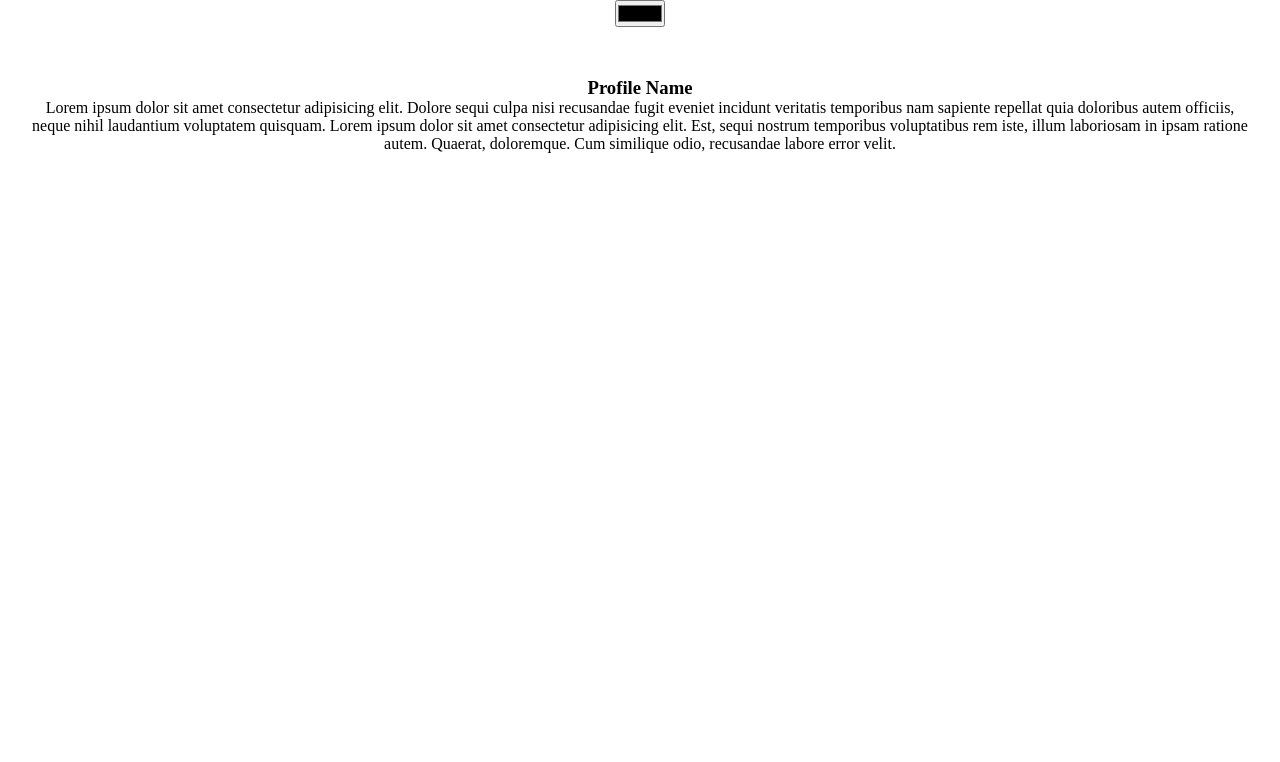
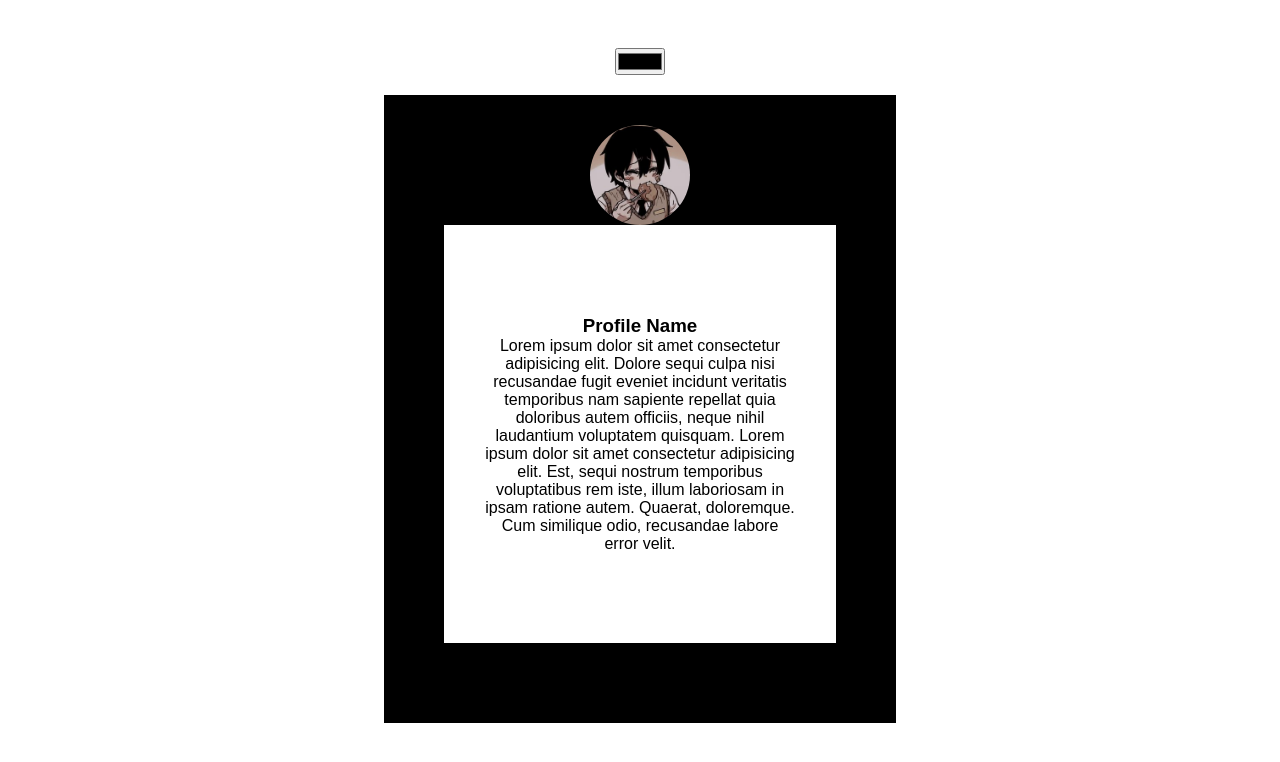
Before and after one commit to GinaTamayo/taller, a plain HTML site: page tallerColor/index.html in a window 1280 px wide. Drawn offline with Linux system fonts and the light colour scheme.

Commit message:
modificacion de estilos en css

```diff
--- a/tallerColor/index.html
+++ b/tallerColor/index.html
@@ -11,7 +11,7 @@
         <input type="color" id="color">
 
         <div class="card" id="card">
-                <img src="" alt="">
+                <img src="./image.jpg">
                 <div class="info">
                     <h3>Profile Name</h3>
                     <p>Lorem ipsum dolor sit amet consectetur adipisicing elit. Dolore sequi culpa nisi recusandae fugit eveniet incidunt veritatis temporibus nam sapiente repellat quia doloribus autem officiis, neque nihil laudantium voluptatem quisquam. Lorem ipsum dolor sit amet consectetur adipisicing elit. Est, sequi nostrum temporibus voluptatibus rem iste, illum laboriosam in ipsam ratione autem. Quaerat, doloremque. Cum similique odio, recusandae labore error velit.</p>
--- a/tallerColor/style.css
+++ b/tallerColor/style.css
@@ -2,21 +2,35 @@
     margin: 0;
     padding: 0;
     box-sizing: border-box;
+    font-family: Arial, Helvetica, sans-serif;
 }
 
+body{
+    padding: 6vh 30vw;
+}
 .container {
    display: flex;
    flex-direction: column;
    align-items: center;
 }
+
 .card{
+    margin-top: 20px;
+    padding: 30px;
     display: flex;
     flex-direction: column;
+    align-items: center;
+    background-color: black;
 }
-
+img{
+    width: 100px;
+    height: 100px;
+    border-radius: 50px;
+}
 .info{
+    padding: 90px 40px;
     display: block;
     text-align: center;
     background-color: white;
-    margin: 50px 30px;
+    margin:0px 30px 50px 30px;
 }
--- a/tallerEdad/style.css
+++ b/tallerEdad/style.css
@@ -0,0 +1,36 @@
+*{
+    margin: 0;
+    padding: 0;
+    box-sizing: border-box;
+    font-family: 'Segoe UI', Tahoma, Geneva, Verdana, sans-serif;
+}
+
+body{
+    display: flex;
+    justify-content: center;
+    align-items: center;
+}
+.container{
+    margin-top: 70px;
+    padding: 18px 25px;
+    width: 400px;
+    height: 370px;
+    display: flex;
+    flex-direction: column;
+    background-color: rgb(226, 221, 221);
+    text-align: center;
+    align-items: center;
+}
+h2{
+    margin-bottom: 10px;
+}
+button{
+    color: white;
+    background-color: rgb(70, 70, 255);
+    border: none;
+    margin-top: 220px;
+    width: 120px;
+    height: 50px;
+    padding: 10px;
+    border-radius: 5px;
+}
```
Also changed, not shown: tallerEdad/index.html (+4 -3 lines), tallerEdad/script.js (+14 -6 lines), tallerColor/image.jpg (added), 1 other file.
